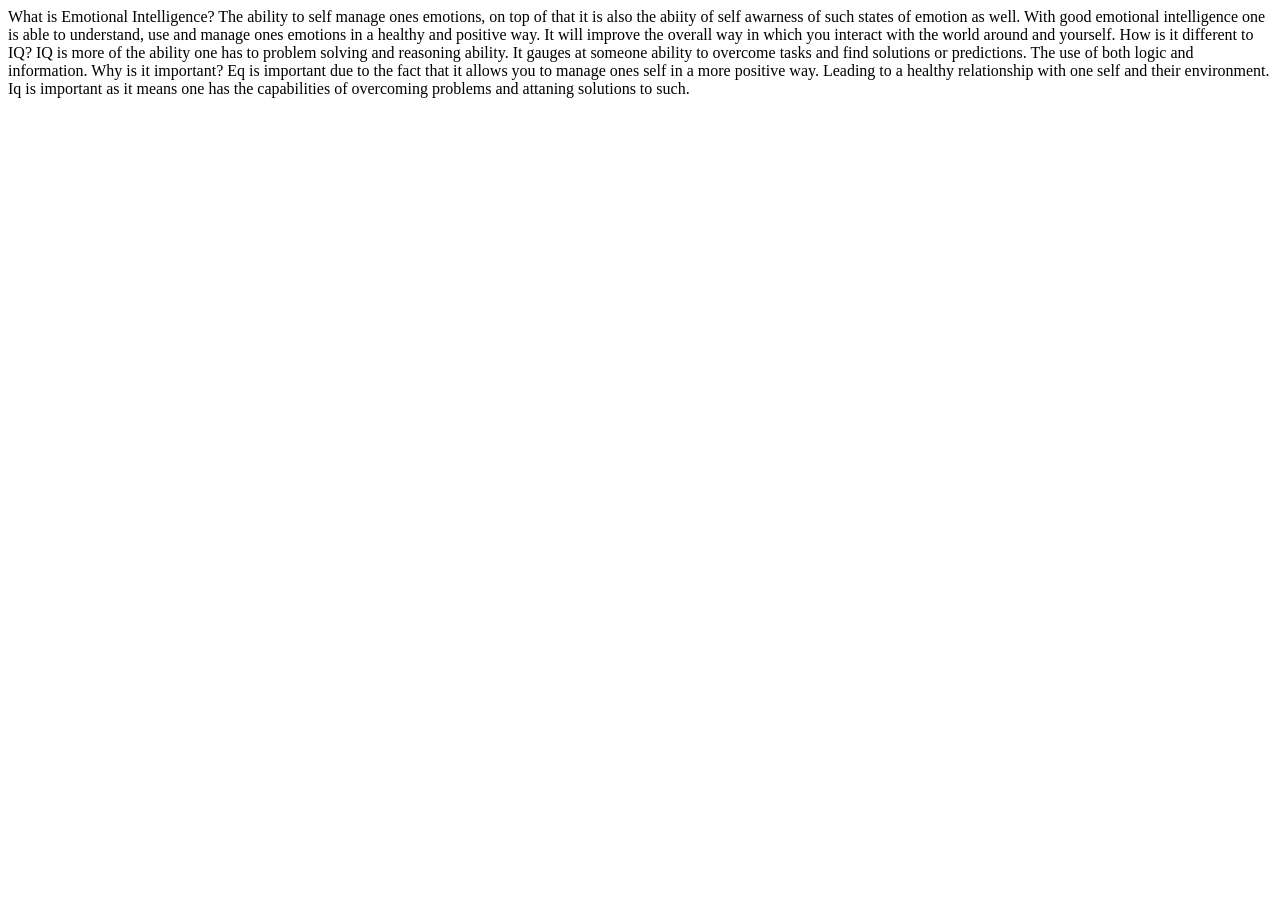
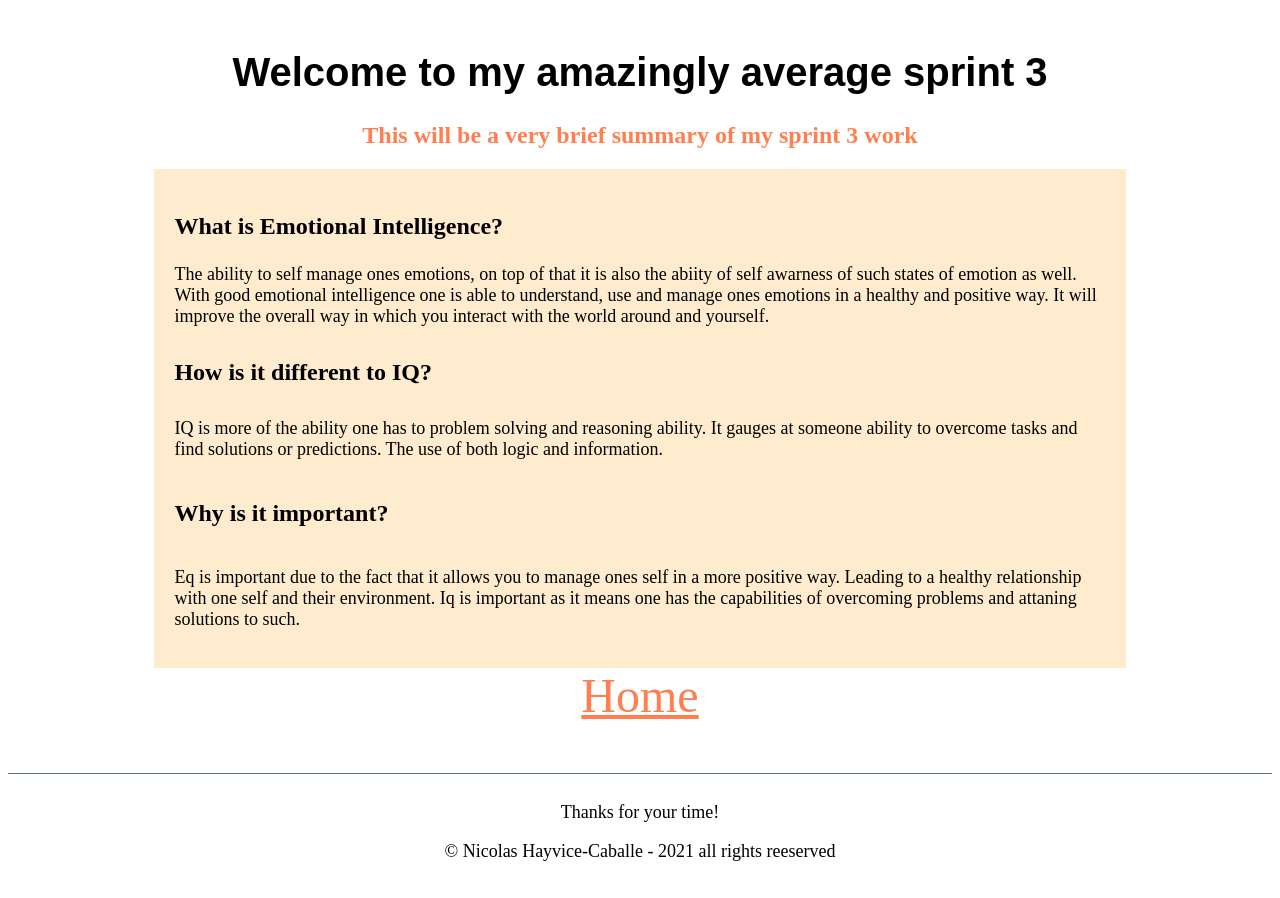
Before and after one commit to nicolashayvice3/nicolashayvice3.github.io, a plain HTML site: page sprint3-cultural.html in a window 1280 px wide. Before the commit the page ends 800 px from the top, so only its background shows below. Drawn offline with Linux system fonts and the light colour scheme.

Commit message:
Sprint3 blogg addition

```diff
--- a/sprint3-cultural.html
+++ b/sprint3-cultural.html
@@ -1,17 +1,84 @@
+ <!DOCTYPE html>
+<html lang="en">
+<head>
+  <title>Amazingly average sprint3</title>
+  <meta charset="utf-8">
+  <meta name="viewport" content="width=device-width, initial-scale=1">
+  <link rel="preconnect" href="https://fonts.gstatic.com/" crossorigin>
+  <link rel="stylesheet" type="text/css" href="blog.css" />
+  <style>
+    a:hover {color: red;background-color: transparent;text-decoration: underline;}
+    section {
+        padding: 40px;
+        width: 600px;
+        margin: auto;}
+    main {margin: 50px;}
+    h1 {font-family:sans-serif; font-size: 250%;}
+    h2 {font-family: 'Times New Roman', Times, serif; font-size: x-large;}
+    section {
+        padding: 20px;
+        width: 80%;
+        margin: auto;}
+    p { font-size: large;}
+    h3 {font-size: x-large;}
+    h4 {font-size: x-large;}
+    h5 {font-size: x-large;}
+    footer {
+        border-top: #5A7684 1px solid;
+        text-align: center;
+        padding: 10px;}
 
+</style>
+</head>
+
+<body>
+<main class="containerbody">
+    <div class="textcenter">
+        <h1>Welcome to my amazingly average sprint 3</h1>
+        <h2 class="textcenter color">This will be a very brief summary of my sprint 3 work</h2>
+    </div>
+<section class="centercolor">
+    <h3>
         What is Emotional Intelligence?
+    </h3>
+     <p>
         The ability to self manage ones emotions, on top of that it is also the abiity of self
         awarness of such states of emotion as well. With good emotional intelligence one is able
         to understand, use and manage ones emotions in a healthy and positive way. It will improve
         the overall way in which you interact with the world around and yourself.
-
+    </p>
+    <h4>
         How is it different to IQ?
+    </h4>
+    <p>
         IQ is more of the ability one has to problem solving and reasoning ability. It gauges at
         someone ability to overcome tasks and find solutions or predictions. The use of both logic
         and information.
-
+    </p>
+    <h5>
         Why is it important?
+    </h5>
+    <p>
         Eq is important due to the fact that it allows you to manage ones self in a more positive way.
         Leading to a healthy relationship with one self and their environment.
         Iq is important as it means one has the capabilities of overcoming problems and attaning
         solutions to such.
+    </p>
+
+
+</section>
+<div class="textcenter">
+<a href="index.html" class=" texcenter size2 color"> Home </a>
+</div>
+</main>
+<footer>
+    <p>
+       Thanks for your time!
+    </p>
+    <p>
+        © Nicolas Hayvice-Caballe - 2021 all rights reeserved
+    </p>
+</footer>
+
+</body>
+</html>
```
Also changed, not shown: index.html (+1 -0 lines). Lines whose indentation alone changed are shown as unchanged.
